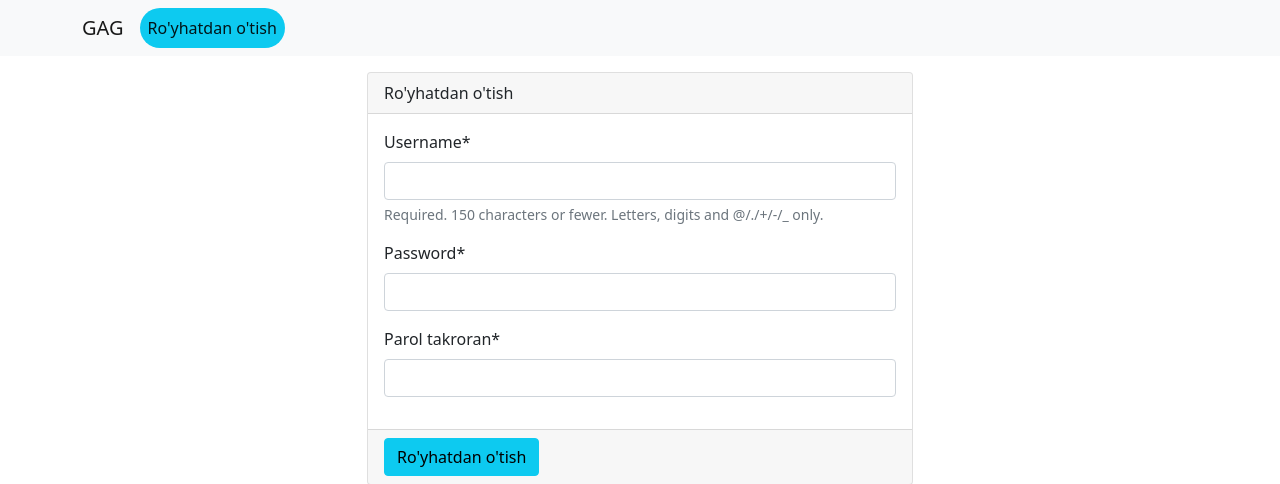
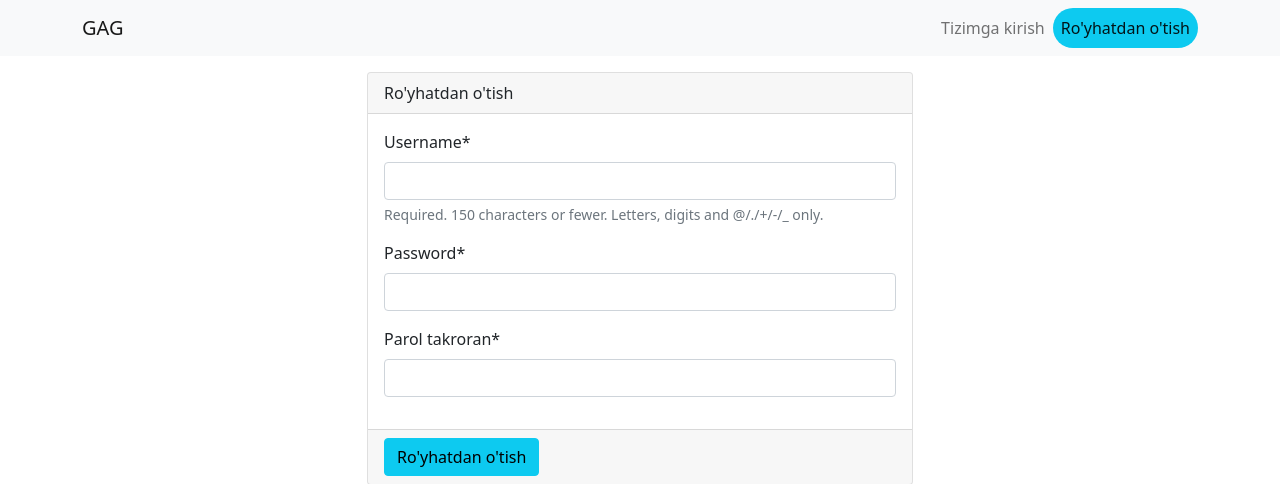
Before and after one commit to Elineora07/Gag-website, a Django app: page /client/registration/ in a window 1280 px wide. Shown: the top 484 px of the page. Run offline with Django 4.2, Linux system fonts and the light colour scheme; some libraries are stand-ins or nearby versions.

Commit message:
commit1.5

```diff
--- a/client/forms.py
+++ b/client/forms.py
@@ -28,3 +28,8 @@ class RegistrationForm(forms.ModelForm):
     widgets = {
         'password': forms.PasswordInput
     }
+
+
+class LoginForm(forms.Form):
+    username = forms.CharField(max_length=50, label=_("Login"), required=True)
+    password = forms.CharField(max_length=50, widget=forms.PasswordInput, label=_("Parol"), required=True)
--- a/client/urls.py
+++ b/client/urls.py
@@ -1,8 +1,10 @@
 from django.urls import path
-from .views import RegistrationView
+from .views import RegistrationView, ClientLogin, client_logout
 
 app_name = 'client'
 
 urlpatterns = [
-    path('registration/', RegistrationView.as_view(), name='registration')
+    path('registration/', RegistrationView.as_view(), name='registration'),
+    path('login/', ClientLogin.as_view(), name='login'),
+    path('logout/', client_logout, name='logout')
 ]
--- a/client/views.py
+++ b/client/views.py
@@ -1,8 +1,10 @@
 from django.shortcuts import render, redirect
 from django.views.generic import View
-from .forms import RegistrationForm
+from .forms import RegistrationForm, LoginForm
 from django.contrib import messages
 from django.utils.translation import gettext_lazy as _
+from django.contrib.auth import authenticate, login, logout
+from django.contrib.auth.decorators import login_required
 
 
 class RegistrationView(View):
@@ -28,3 +30,40 @@ class RegistrationView(View):
         return render(request, 'layouts/form.html', {
             'form': form
         })
+
+
+class ClientLogin(View):
+    def setup(self, request, *args, **kwargs):
+        super().setup(request, *args, **kwargs)
+
+        request.title = _("Tizimga kirish")
+
+    def get(self, request):
+        form = LoginForm()
+        return render(request, 'layouts/form.html', {
+            'form': form
+        })
+
+    def post(self, request):
+        form = LoginForm(data=request.POST)
+        if form.is_valid():
+            user = authenticate(username=form.cleaned_data['username'],
+                                password=form.cleaned_data['password'])
+            if user is not None:
+                login(request, user)
+
+                messages.success(request, _("Xush kelibsiz"))
+                return redirect('main:index')
+
+            form.add_error('password', _("Login va/yoki parol noto'g'ri"))
+
+        return render(request, 'layouts/form.html', {
+            'form': form
+        })
+
+@login_required()
+def client_logout(request):
+    messages.success(request, _("Xayr"))
+    logout(request)
+
+    return redirect('main:index')
--- a/templates/layouts/base.html
+++ b/templates/layouts/base.html
@@ -19,11 +19,22 @@
             <span class="navbar-toggler-icon"></span>
         </button>
         <div class="collapse navbar-collapse" id="navbarSupportedContent">
-            <ul class="navbar-nav ml-auto mb-2 mb-lg-0">
+            <ul class="navbar-nav ms-auto mb-2 mb-lg-0">
+                {% if user.is_authenticated %}
+                    <li class="nav-item">
+                    <a class="nav-link" aria-current="page"
+                       href="{% url 'client:logout' %}">{% translate "Chiqish" %}</a>
+                </li>
+                {% else %}
+                <li class="nav-item">
+                    <a class="nav-link" aria-current="page"
+                       href="{% url 'client:login' %}">{% translate "Tizimga kirish" %}</a>
+                </li>
                 <li class="nav-item">
                     <a class="nav-link active rounded-pill bg-info" aria-current="page"
                        href="{% url 'client:registration' %}">{% translate "Ro'yhatdan o'tish" %}</a>
                 </li>
+                {% endif %}
             </ul>
         </div>
     </div>
```
